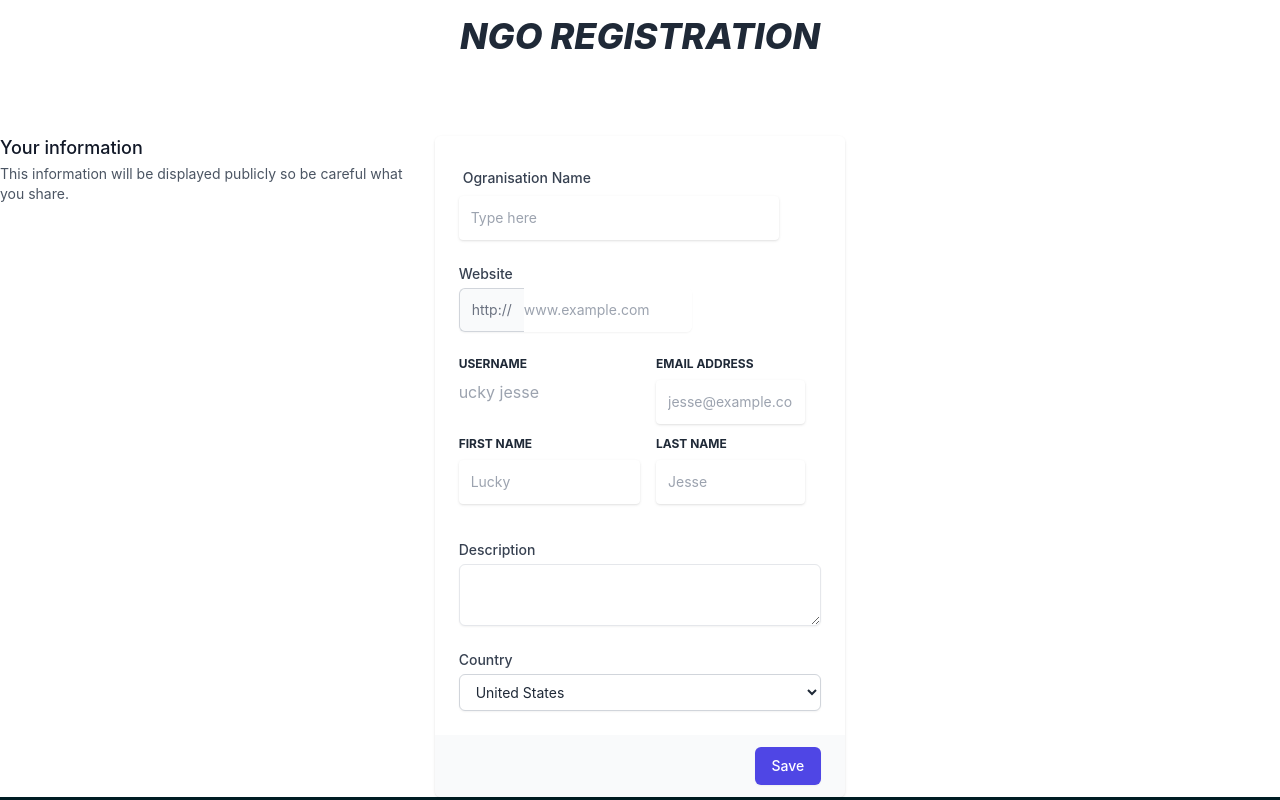
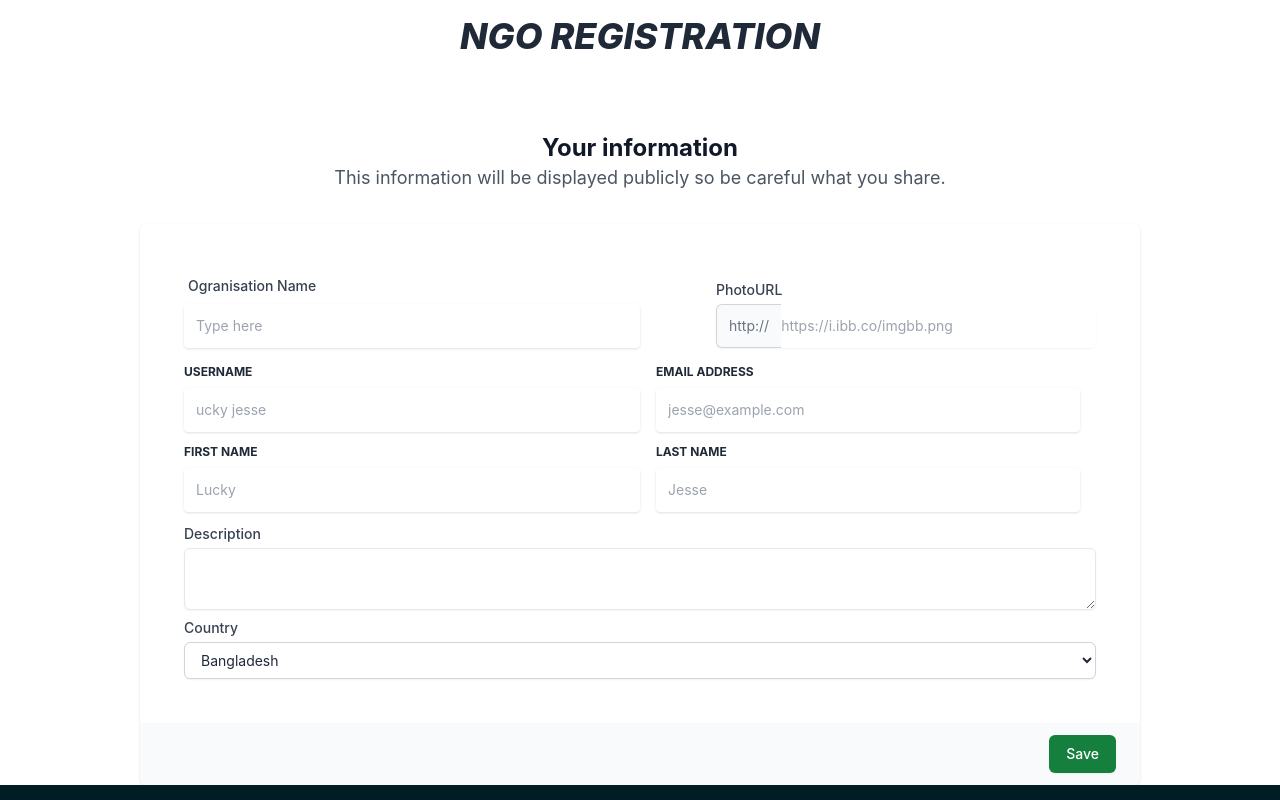
Before and after one commit to Ashik72/crowdfunding-application-client, a React (Create React App) app: page /ngosignup in a window 1280 px wide. Shown: the part 2020-2820 px from the top of the page. Built offline with nearby package versions, Linux system fonts and the light colour scheme; no server answers.

Commit message:
NGO page added

```diff
--- a/src/pages/NgoSignup/NgoSignup.js
+++ b/src/pages/NgoSignup/NgoSignup.js
@@ -24,6 +24,8 @@ export default function NgoSignup() {
       country,
     };
 
+    console.log(NgoSignupInfo);
+
     fetch("http://localhost:5000/ngosignup", {
       method: "POST",
       headers: {
@@ -42,6 +44,7 @@ export default function NgoSignup() {
       })
       .catch((er) => console.error(er));
   };
+
   return (
     <div>
       {/* banner section for blogs */}
@@ -83,7 +86,7 @@ export default function NgoSignup() {
               similar fellowship from partner organisations.
             </p>
             <Link
-              href="/about"
+              to="/partners"
               className="mt-8 inline-block rounded-full border-2 border-gray-900 text-lg px-8 py-3 hover:bg-green-600 hover:text-white"
             >
               Our Accredited Partners
@@ -93,8 +96,8 @@ export default function NgoSignup() {
       </div>
       {/* ----------------------PartnerShip---------------------------- */}
       <div className="bg-white py-24 px-12">
-        <div class=" pt-20 p-8 flex ">
-          <h3 class="font-display-italic font-extrabold text-4xl md:text-4xl italic leading-none mb-12">
+        <div className=" pt-20 p-8 flex ">
+          <h3 className="font-display-italic font-extrabold text-4xl md:text-4xl italic leading-none mb-12">
             Why should an NGO register with Aid-Humans?
           </h3>
         </div>
@@ -215,30 +218,31 @@ export default function NgoSignup() {
       </div>
       {/* ---------------------------------------------------- */}
       <div className="container mx-auto">
-        <div class=" pt-20 p-8 flex justify-center ">
-          <h3 class="font-display-italic font-extrabold text-4xl md:text-4xl italic leading-none mb-12">
+        <div className=" pt-20 p-8 flex justify-center ">
+          <h3 className="font-display-italic font-extrabold text-4xl md:text-4xl italic leading-none mb-12">
             NGO REGISTRATION
           </h3>
         </div>
         <div>
-          <div className="md:grid md:grid-cols-3 md:gap-6">
-            <div className="md:col-span-1">
+          <div className="">
+            <div className="text-center">
               <div className="px-4 sm:px-0">
-                <h3 className="text-lg font-medium leading-6 text-gray-900">
+                <h3 className="text-2xl font-bold leading-6 text-gray-900">
                   Your information
                 </h3>
-                <p className="mt-1 text-sm text-gray-600">
+                <p className="mt-1 text-lg text-gray-600">
                   This information will be displayed publicly so be careful what
                   you share.
                 </p>
               </div>
             </div>
-            <form onSubmit={handelNgo}>
-              <div className="mt-5 md:col-span-2 md:mt-0">
+            <form onSubmit={handelNgo} className='lg:w-[1000px] mx-auto mt-8'>
+
                 <div className="shadow sm:overflow-hidden sm:rounded-md">
-                  <div className="space-y-6 bg-white px-4 py-5 sm:p-6">
-                    {/* Ogranisation Name */}
-                    <div className="form-control w-full max-w-xs">
+                  <div className="m-11">
+                    <div className="lg:flex justify-between items-center">
+                        {/* Ogranisation Name */}
+                    <div className="form-control lg:w-6/12">
                       <label className="label">
                         <span className="label-text block text-sm font-medium text-gray-700">
                           Ogranisation Name
@@ -252,14 +256,16 @@ export default function NgoSignup() {
                         className="border-0 px-3 py-3 placeholder-blueGray-300 text-blueGray-600 bg-white rounded text-sm shadow focus:outline-none focus:ring w-full ease-linear transition-all duration-150"
                       />
                     </div>
-                    {/* Website */}
-                    <div className="grid grid-cols-3 gap-6">
-                      <div className="col-span-3 sm:col-span-2">
+                    {/* PhotoURL */}
+                    <div className="form-control lg:w-5/12 mt-3">
                         <label
                           htmlFor="company-website"
                           className="block text-sm font-medium text-gray-700"
                         >
-                          Website
+                          PhotoURL
+                          {/* https://i.ibb.co/TL0LNhY/Lok-Kalyan-Seva-Kendra-20210729-180737-Ngo-Logo.jpg
+                          https://i.ibb.co/wJwMvMH/sathi-logo.png
+                          https://i.ibb.co/hYvt6RD/rosa-logo.png*/}
                         </label>
                         <div className="mt-1 flex rounded-md shadow-sm">
                           <span className="inline-flex items-center rounded-l-md border border-r-0 border-gray-300 bg-gray-50 px-3 text-sm text-gray-500">
@@ -270,75 +276,80 @@ export default function NgoSignup() {
                             name="companyWebsite"
                             id="company-website"
                             className="block w-full flex-1 rounded-none rounded-r-md border-gray-300 focus:border-indigo-500 focus:ring-indigo-500 sm:text-sm py-3"
-                            placeholder="www.example.com"
+                            placeholder="https://i.ibb.co/imgbb.png"
                           />
                         </div>
-                      </div>
+                    </div>
                     </div>
                     {/* USERNAME / EMAIL ADDRESS / FIRST NAME / LAST NAME */}
-                    <div class="flex flex-wrap">
-                      <div class="w-full lg:w-6/12 ">
-                        <div class="relative w-full mb-3">
+                    <div className="">
+                      <div className="flex justify-center items-center mt-4">
+                      <div className="w-full lg:w-6/12">
+                        <div className="relative w-full mb-3">
                           <label
-                            class="block uppercase text-blueGray-600 text-xs font-bold mb-2"
-                            htmlfor="grid-password"
+                            className="block uppercase text-blueGray-600 text-xs font-bold mb-2"
+                            htmlFor="grid-password"
                           >
                             Username
                           </label>
                           <input
                             type="text"
                             name="userName"
+                            className="border-0 px-3 py-3 placeholder-blueGray-300 text-blueGray-600 bg-white rounded text-sm shadow focus:outline-none focus:ring w-full ease-linear transition-all duration-150"
                             placeholder="ucky jesse"
                           />
                         </div>
                       </div>
-                      <div class="w-full lg:w-6/12 px-4">
-                        <div class="relative w-full mb-3">
+                      <div className="w-full lg:w-6/12 px-4">
+                        <div className="relative w-full mb-3">
                           <label
-                            class="block uppercase text-blueGray-600 text-xs font-bold mb-2"
-                            htmlfor="grid-password"
+                            className="block uppercase text-blueGray-600 text-xs font-bold mb-2"
+                            htmlFor="grid-password"
                           >
                             Email address
                           </label>
                           <input
                             type="email"
                             name="email"
-                            class="border-0 px-3 py-3 placeholder-blueGray-300 text-blueGray-600 bg-white rounded text-sm shadow focus:outline-none focus:ring w-full ease-linear transition-all duration-150"
+                            className="border-0 px-3 py-3 placeholder-blueGray-300 text-blueGray-600 bg-white rounded text-sm shadow focus:outline-none focus:ring w-full ease-linear transition-all duration-150"
                             placeholder="jesse@example.com"
                           />
                         </div>
                       </div>
-                      <div class="w-full lg:w-6/12 ">
-                        <div class="relative w-full mb-3">
+                      </div>
+                      <div className="flex justify-center items-center">
+                      <div className="w-full lg:w-6/12 ">
+                        <div className="relative w-full mb-3">
                           <label
-                            class="block uppercase text-blueGray-600 text-xs font-bold mb-2"
-                            htmlfor="grid-password"
+                            className="block uppercase text-blueGray-600 text-xs font-bold mb-2"
+                            htmlFor="grid-password"
                           >
                             First Name
                           </label>
                           <input
                             type="text"
                             name="firstName"
-                            class="border-0 px-3 py-3 placeholder-blueGray-300 text-blueGray-600 bg-white rounded text-sm shadow focus:outline-none focus:ring w-full ease-linear transition-all duration-150"
+                            className="border-0 px-3 py-3 placeholder-blueGray-300 text-blueGray-600 bg-white rounded text-sm shadow focus:outline-none focus:ring w-full ease-linear transition-all duration-150"
                             placeholder="Lucky"
                           />
                         </div>
                       </div>
-                      <div class="w-full lg:w-6/12 px-4">
-                        <div class="relative w-full mb-3">
+                      <div className="w-full lg:w-6/12 px-4">
+                        <div className="relative w-full mb-3">
                           <label
-                            class="block uppercase text-blueGray-600 text-xs font-bold mb-2"
-                            htmlfor="grid-password"
+                            className="block uppercase text-blueGray-600 text-xs font-bold mb-2"
+                            htmlFor="grid-password"
                           >
                             Last Name
                           </label>
                           <input
                             type="text"
                             name="lastName"
-                            class="border-0 px-3 py-3 placeholder-blueGray-300 text-blueGray-600 bg-white rounded text-sm shadow focus:outline-none focus:ring w-full ease-linear transition-all duration-150"
+                            className="border-0 px-3 py-3 placeholder-blueGray-300 text-blueGray-600 bg-white rounded text-sm shadow focus:outline-none focus:ring w-full ease-linear transition-all duration-150"
                             placeholder="Jesse"
                           />
                         </div>
+                      </div>
                       </div>
                     </div>
                     {/* Description */}
@@ -377,22 +388,27 @@ export default function NgoSignup() {
                         autoComplete="country-name"
                         className="mt-1 block w-full rounded-md border border-gray-300 bg-white py-2 px-3 shadow-sm focus:border-indigo-500 focus:outline-none focus:ring-indigo-500 sm:text-sm"
                       >
-                        <option>United States</option>
-                        <option>Canada</option>
-                        <option>Mexico</option>
+                        <option className='text-xl' country='Bangladesh'>Bangladesh</option>
+                            <option className='text-xl' country='India'>India</option>
+                            <option className='text-xl' country='Nepal'>Nepal</option>
+                            <option className='text-xl' country='Malaysia'>Malaysia</option>
+                            <option className='text-xl' country='Bhutan'>Bhutan</option>
+                            <option className='text-xl' country='Finland'>Finland</option>
+                            <option className='text-xl' country='England'>England</option>
+                            <option className='text-xl' country='Others'>Others</option>
                       </select>
                     </div>
                   </div>
                   <div className="bg-gray-50 px-4 py-3 text-right sm:px-6">
                     <button
                       type="submit"
-                      className="inline-flex justify-center rounded-md border border-transparent bg-indigo-600 py-2 px-4 text-sm font-medium text-white shadow-sm hover:bg-indigo-700 focus:outline-none focus:ring-2 focus:ring-indigo-500 focus:ring-offset-2"
+                      className="inline-flex justify-center rounded-md border border-transparent bg-green-700 py-2 px-4 text-sm font-medium text-white shadow-sm hover:bg-emerald-900 focus:outline-none focus:ring-2 focus:ring-indigo-500 focus:ring-offset-2"
                     >
                       Save
                     </button>
                   </div>
                 </div>
-              </div>
+
             </form>
           </div>
         </div>
--- /dev/null
+++ b/src/pages/Partners/Partners.js
@@ -0,0 +1,39 @@
+import React from 'react';
+import { useEffect } from 'react';
+import { useState } from 'react';
+import { Link } from 'react-router-dom';
+
+const Partners = () => {
+    const [partners, setPartners] = useState([]);
+    useEffect(() => {
+        fetch('http://localhost:5000/ngoSignup')
+            .then(res => res.json())
+            .then(data => setPartners(data))
+    }, [])
+    return (
+        <div>
+            <div className="blogsBannerImg">
+                <h1 className="text-4xl font-bold">Our Partners</h1>
+            </div>
+
+            <div className='lg:grid grid-cols-3 mx-16 my-16'>
+                {
+                    partners.map(partner => <div className="card w-96 bg-base-100 shadow-xl mb-6">
+                        <figure><img src={partner.companyWebsite} alt="Shoes" /></figure>
+                        <div className="card-body">
+                            <h2 className="card-title">{partner.organigationName}</h2>
+                            <p>{partner.decs.length > 100 ? partner.decs.slice(0,100) + "..." : partner.decs}</p>
+                            <div className="card-actions justify-end">
+                                <Link to={`/partners/${partner._id}`}>
+                                <button className="btn bg-green-400 text-white text-lg font-bold">Read More</button>
+                                </Link>
+                            </div>
+                        </div>
+                    </div>)
+                }
+            </div>
+        </div>
+    );
+};
+
+export default Partners;
```
Also changed, not shown: src/Router/Router.js (+15 -6 lines), src/pages/Campaign/Campaign.js (+3 -9 lines), src/pages/PartnerDetails/PartnerDetails.js (added, +24 -0 lines).
